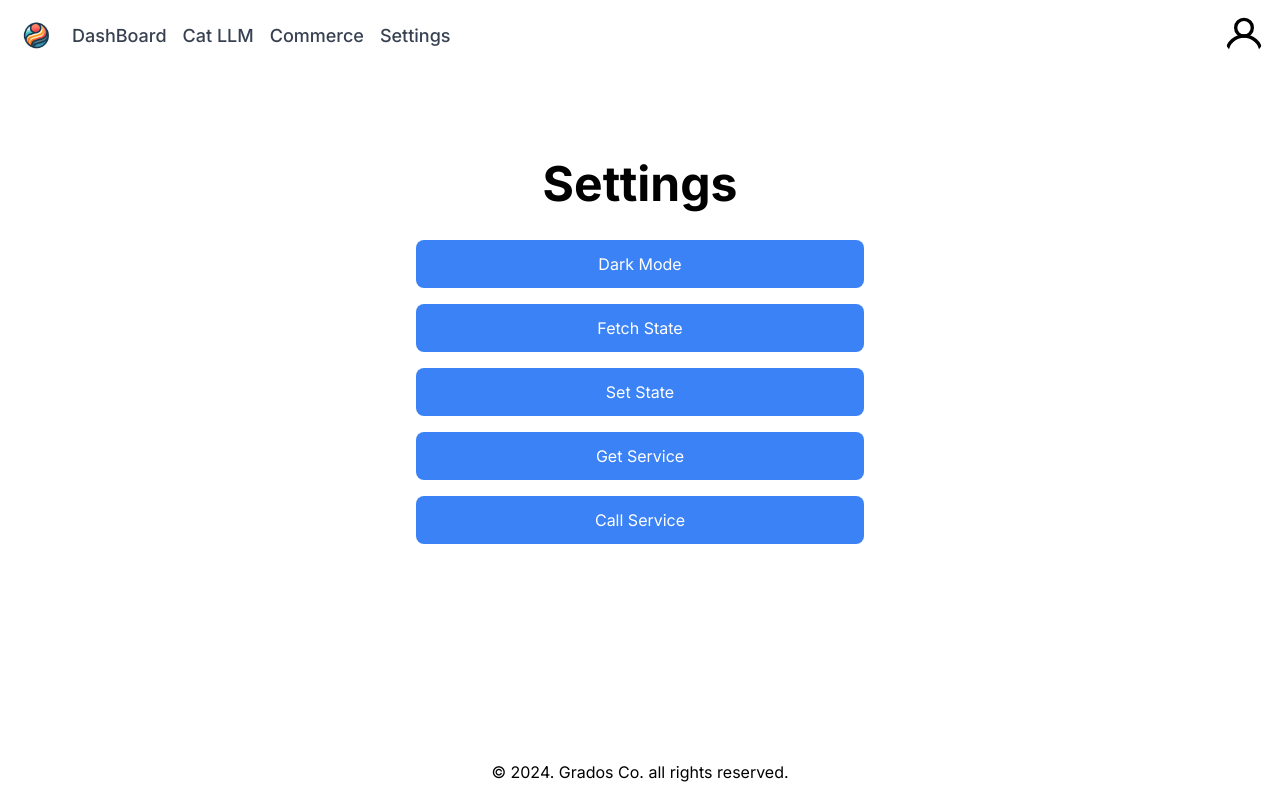
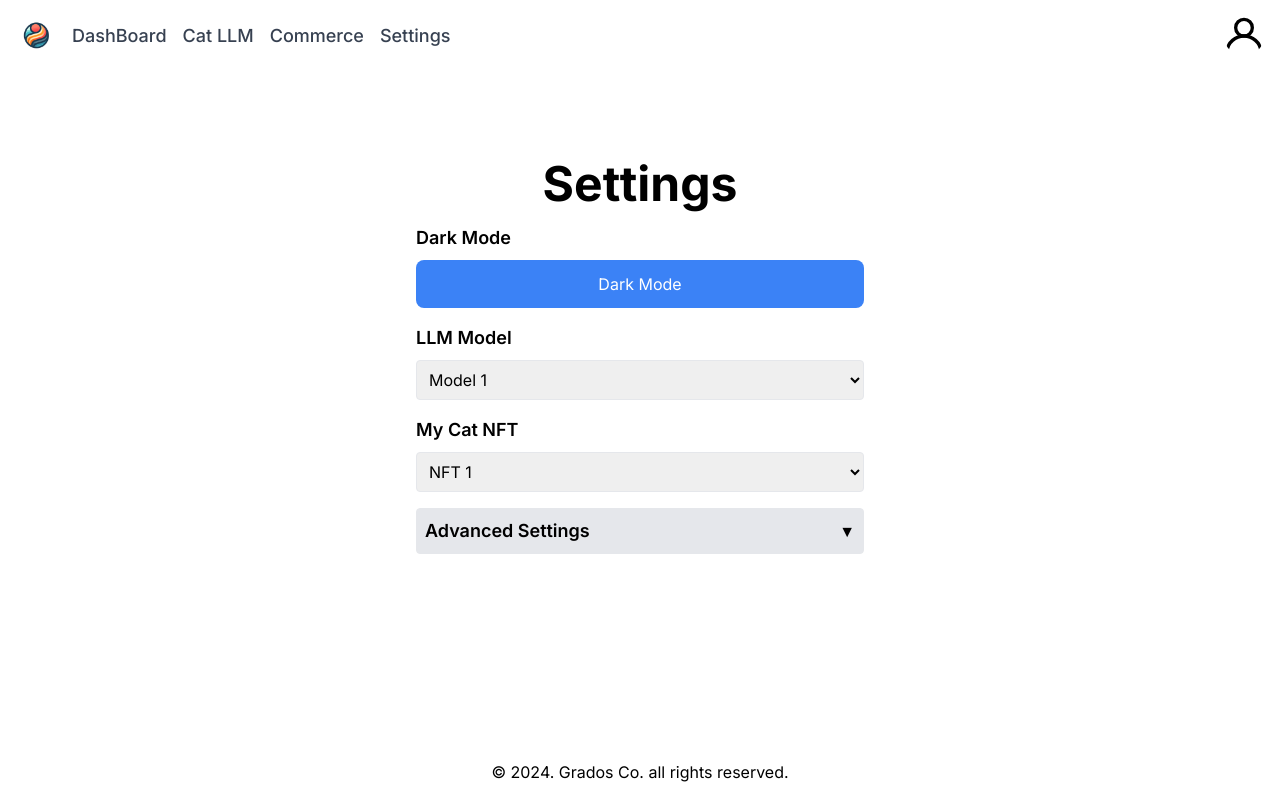
Before and after one commit to habaekk/CatSAMA_WLD, a Next.js app: page /settings in a window 1280 px wide. Built offline with nearby package versions, Linux system fonts and the light colour scheme; no server answers.

Commit message:
FEAT: add settings (only ui)

```diff
--- a/app/settings/page.tsx
+++ b/app/settings/page.tsx
@@ -1,25 +1,71 @@
 'use client';
 
-import React from 'react';
+import React, { useState } from 'react';
 import DarkModeToggle from '../components/DarkMode/DarkModeToggle';
-import FetchStateButton from '../components/HA_API/FetchStateButton';
-import SetStateButton from '../components/HA_API/SetStateButton';
-import GetServiceButton from '../components/HA_API/GetServiceButton';
-import CallServiceButton from '../components/HA_API/CallServiceButton';
 
 export default function Settings() {
+  const [showAdvancedSettings, setShowAdvancedSettings] = useState(false);
   const entity = process.env.NEXT_PUBLIC_ENTITY;
+
+  const toggleAdvancedSettings = () => {
+    setShowAdvancedSettings(!showAdvancedSettings);
+  };
 
   return (
     <div className="main-content flex min-h-screen flex-col items-center justify-start p-6 relative text-black dark:text-white">
       <div className="w-full max-w-md mt-40">
         <h2 className="text-5xl font-bold mb-4 text-center">Settings</h2>
         <div className="flex flex-col space-y-4">
-          <DarkModeToggle />
-          <FetchStateButton entityId={entity} />
-          <SetStateButton entityId={entity} newState="off" />
-          <GetServiceButton />
-          <CallServiceButton domain="fan" service="toggle" serviceData={{ entity_id: entity }} />
+          <div className="flex flex-col space-y-2">
+            <label className="text-lg font-semibold">Dark Mode</label>
+            <DarkModeToggle />
+          </div>
+
+          <div className="flex flex-col space-y-2">
+            <label className="text-lg font-semibold">LLM Model</label>
+            <select className="p-2 border rounded">
+              <option value="model1">Model 1</option>
+              <option value="model2">Model 2</option>
+              <option value="model3">Model 3</option>
+            </select>
+          </div>
+
+          <div className="flex flex-col space-y-2">
+            <label className="text-lg font-semibold">My Cat NFT</label>
+            <select className="p-2 border rounded">
+              <option value="nft1">NFT 1</option>
+              <option value="nft2">NFT 2</option>
+              <option value="nft3">NFT 3</option>
+            </select>
+          </div>
+
+          <div>
+            <button
+              className="flex items-center justify-between w-full p-2 border rounded bg-gray-200 dark:bg-gray-700"
+              onClick={toggleAdvancedSettings}
+            >
+              <span className="text-lg font-semibold">Advanced Settings</span>
+              <span>{showAdvancedSettings ? '▲' : '▼'}</span>
+            </button>
+            {showAdvancedSettings && (
+              <div className="mt-4 space-y-4">
+                <div className="flex flex-col space-y-2">
+                  <label className="text-lg font-semibold">Home Assistant URL</label>
+                  <input type="text" className="p-2 border rounded" placeholder="Enter Home Assistant URL" />
+                </div>
+
+                <div className="flex flex-col space-y-2">
+                  <label className="text-lg font-semibold">Ollama API URL</label>
+                  <input type="text" className="p-2 border rounded" placeholder="Enter Ollama API URL" />
+                </div>
+
+                <div className="flex flex-col space-y-2">
+                  <label className="text-lg font-semibold">LLM Settings Message</label>
+                  <textarea className="p-2 border rounded" rows="4" placeholder="Enter LLM settings message"></textarea>
+                </div>
+              </div>
+            )}
+          </div>
         </div>
       </div>
     </div>
```
